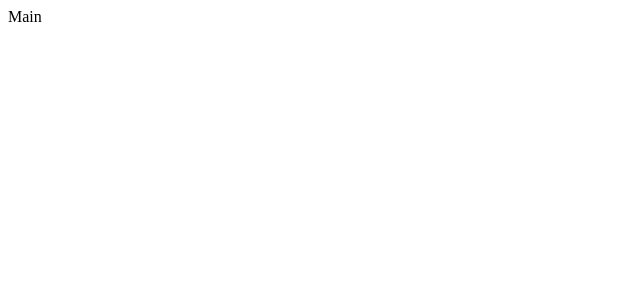
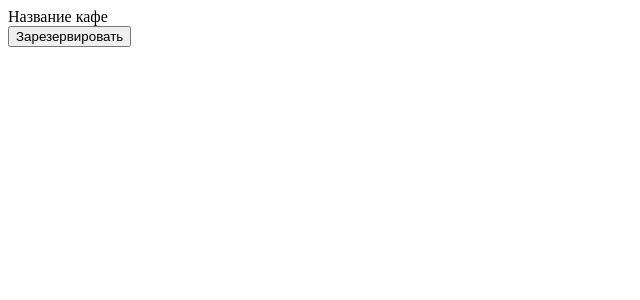
Before and after one commit to mrdimemes/gallery, a React (Create React App) app: page / in a window 1280 px wide. Shown: the top 300 px of the page, without its empty margins (0-640 px from the left). Built offline with nearby package versions, Linux system fonts and the light colour scheme.

Commit message:
Integrate Intro section into the Main page component

```diff
--- a/src/pages/Main/Main.tsx
+++ b/src/pages/Main/Main.tsx
@@ -1,6 +1,10 @@
+import { Intro } from "components/sections";
+
 const Main = () => {
   return (
-    <>Main</>
+    <>
+      <Intro />
+    </>
   );
 }
 
```
